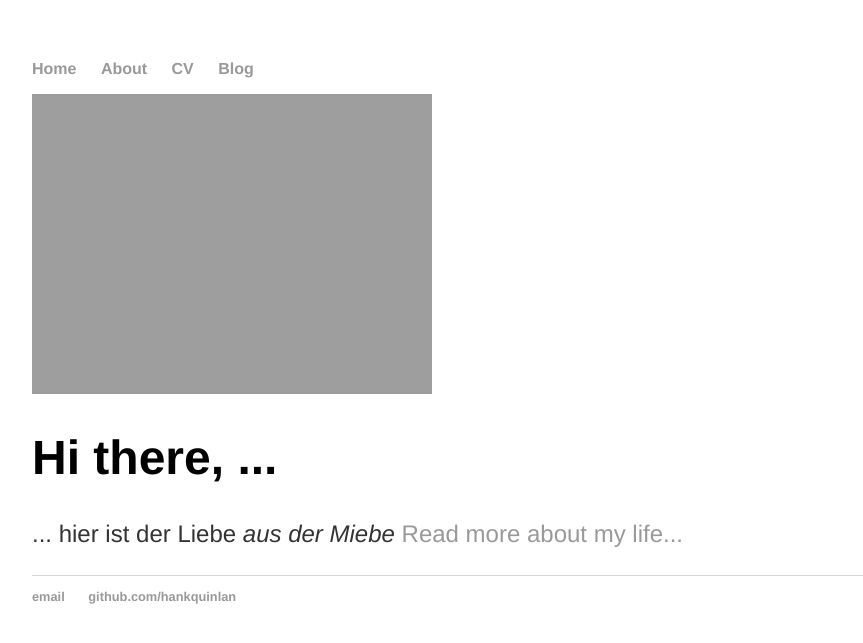
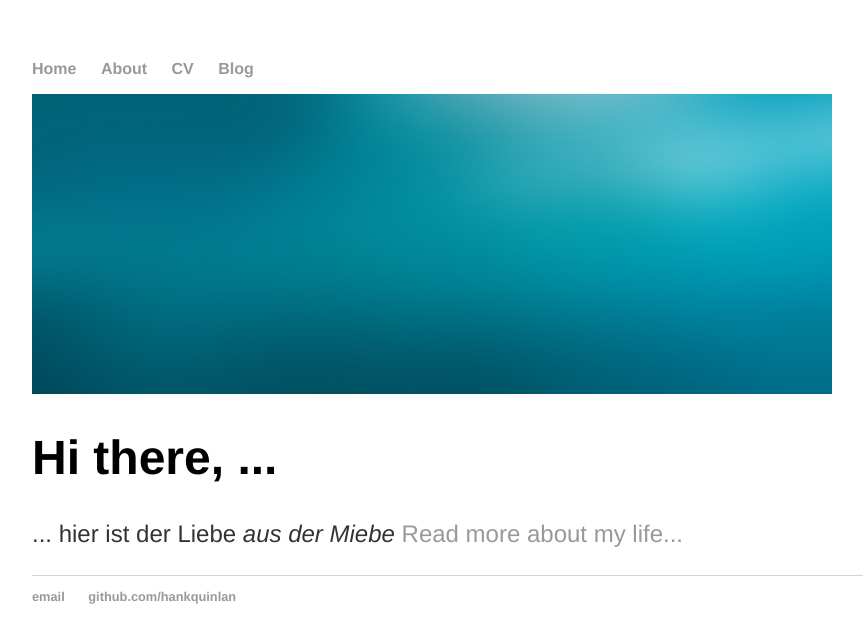
Before and after one commit to gebirgsbernd/gebirgsbernd.github.io, a Jekyll site: the page built from index.html, in a window 1280 px wide. Shown: the top 643 px of the page, without its empty margins (160-1023 px from the left). Built offline with Jekyll 4.4.1, drawn with Linux system fonts in a browser that asks for light colours.

Commit message:
Update index.html

```diff
--- a/index.html
+++ b/index.html
@@ -2,7 +2,7 @@
 layout: default
 title: Berno Bexreuther
 ---
-<img src="{{ site.url }}{{ site.baseurl }}/assets/bg.jpg" />
+<img src="{{ site.url }}{{ site.baseurl }}/assets/bg1.jpg" />
 <div class="blurb">
 	<h1>Hi there, ...</h1>
 	<p>... hier ist der Liebe  <em>aus der Miebe</em>  <a href="/about">Read more about my life...</a></p>
```
